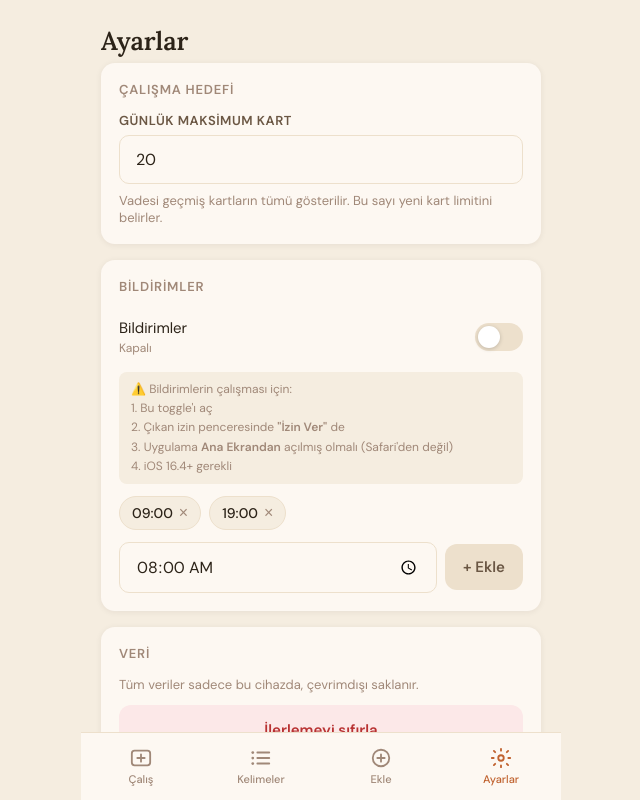
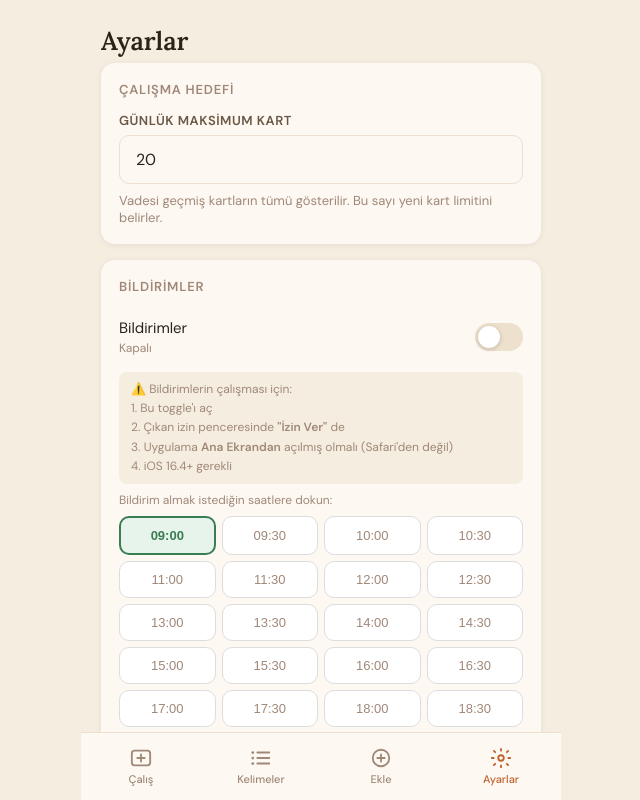
Before and after one commit to CengizCinar/FlashCardsForMyLove, a React (Vite) app: page / in a window 1280 px wide. Both pictures are taken after a click on the button "Ayarlar". Shown: the whole page, without its empty margins (319-959 px from the left). Built offline with nearby package versions, Linux system fonts and the light colour scheme; no server answers.

Commit message:
feat: replace time input with 30-min interval grid UI (09:00-23:00)

```diff
--- a/src/components/SettingsView.jsx
+++ b/src/components/SettingsView.jsx
@@ -4,7 +4,7 @@ import { requestPermissionAndSubscribe, unsubscribePush, getCurrentSubscription,
 
 export default function SettingsView() {
   const [settings, setSettings] = useState(null)
-  const [newTime, setNewTime] = useState('08:00')
+
   const [msg, setMsg] = useState('')
   const [msgType, setMsgType] = useState('green')
   const [notifLoading, setNotifLoading] = useState(false)
@@ -58,11 +58,10 @@ export default function SettingsView() {
     setNotifLoading(false)
   }
 
-  const addTime = async () => {
+  const addTime = async (t) => {
     if (!settings) return
-    const times = [...new Set([...settings.notificationTimes, newTime])].sort()
+    const times = [...new Set([...settings.notificationTimes, t])].sort()
     await save({ notificationTimes: times })
-    // Bildirim açıksa sunucuyu güncelle
     if (settings.notificationEnabled && settings.pushSubscription) {
       await saveScheduleToServer(settings.pushSubscription, times).catch(() => { })
     }
@@ -134,26 +133,45 @@ export default function SettingsView() {
           </p>
         )}
 
-        <div className="time-chips" style={{ margin: '12px 0' }}>
-          {settings.notificationTimes.map(t => (
-            <div className="time-chip" key={t}>
-              <span>{t}</span>
-              <button onClick={() => removeTime(t)}>×</button>
-            </div>
-          ))}
-        </div>
+        <p style={{ fontSize: 12, color: 'var(--ink-muted)', marginTop: 8, marginBottom: 8 }}>
+          Bildirim almak istediğin saatlere dokun:
+        </p>
 
-        <div style={{ display: 'flex', gap: 8, alignItems: 'center' }}>
-          <input
-            className="input"
-            type="time"
-            value={newTime}
-            onChange={e => setNewTime(e.target.value)}
-            style={{ flex: 1 }}
-          />
-          <button className="btn btn-ghost" style={{ width: 'auto', padding: '13px 18px' }} onClick={addTime}>
-            + Ekle
-          </button>
+        <div style={{
+          display: 'grid', gridTemplateColumns: 'repeat(4, 1fr)', gap: 6, margin: '8px 0'
+        }}>
+          {(() => {
+            const slots = []
+            for (let h = 9; h <= 23; h++) {
+              for (const m of ['00', '30']) {
+                if (h === 23 && m === '30') continue // 23:30 yok
+                slots.push(`${String(h).padStart(2, '0')}:${m}`)
+              }
+            }
+            return slots.map(t => {
+              const isSelected = settings.notificationTimes.includes(t)
+              return (
+                <button
+                  key={t}
+                  onClick={() => isSelected ? removeTime(t) : addTime(t)}
+                  style={{
+                    padding: '10px 4px',
+                    fontSize: 13,
+                    fontWeight: isSelected ? 600 : 400,
+                    borderRadius: 10,
+                    border: isSelected ? '2px solid var(--green, #2d8a4e)' : '1.5px solid #ddd',
+                    background: isSelected ? '#e6f4ec' : 'var(--paper, #fff)',
+                    color: isSelected ? 'var(--green, #2d8a4e)' : 'var(--ink-muted)',
+                    cursor: 'pointer',
+                    transition: 'all 0.15s ease'
+                  }}
+                >
+                  {t}
+                </button>
+              )
+            })
+          })()
+          }
         </div>
       </div>
 
```
